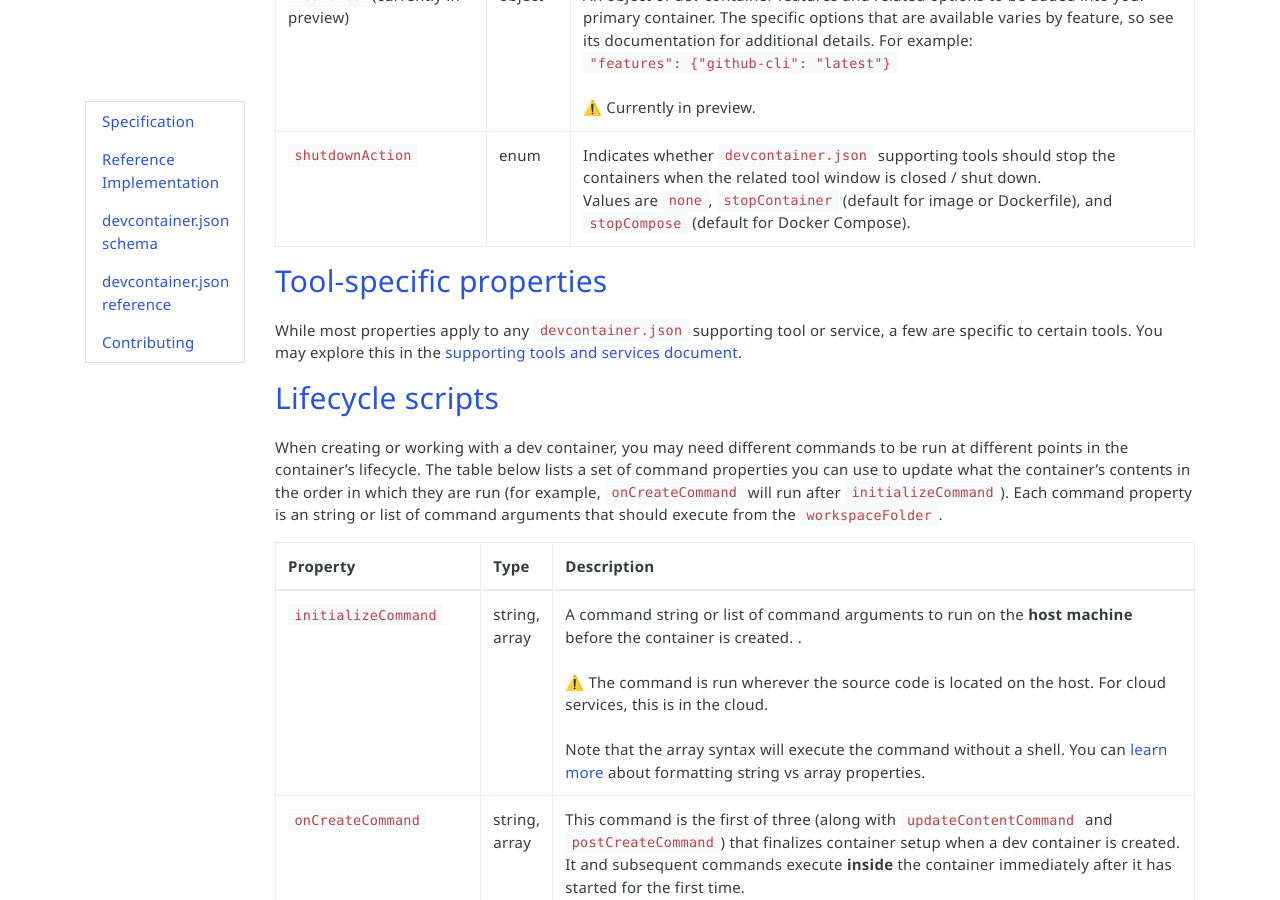
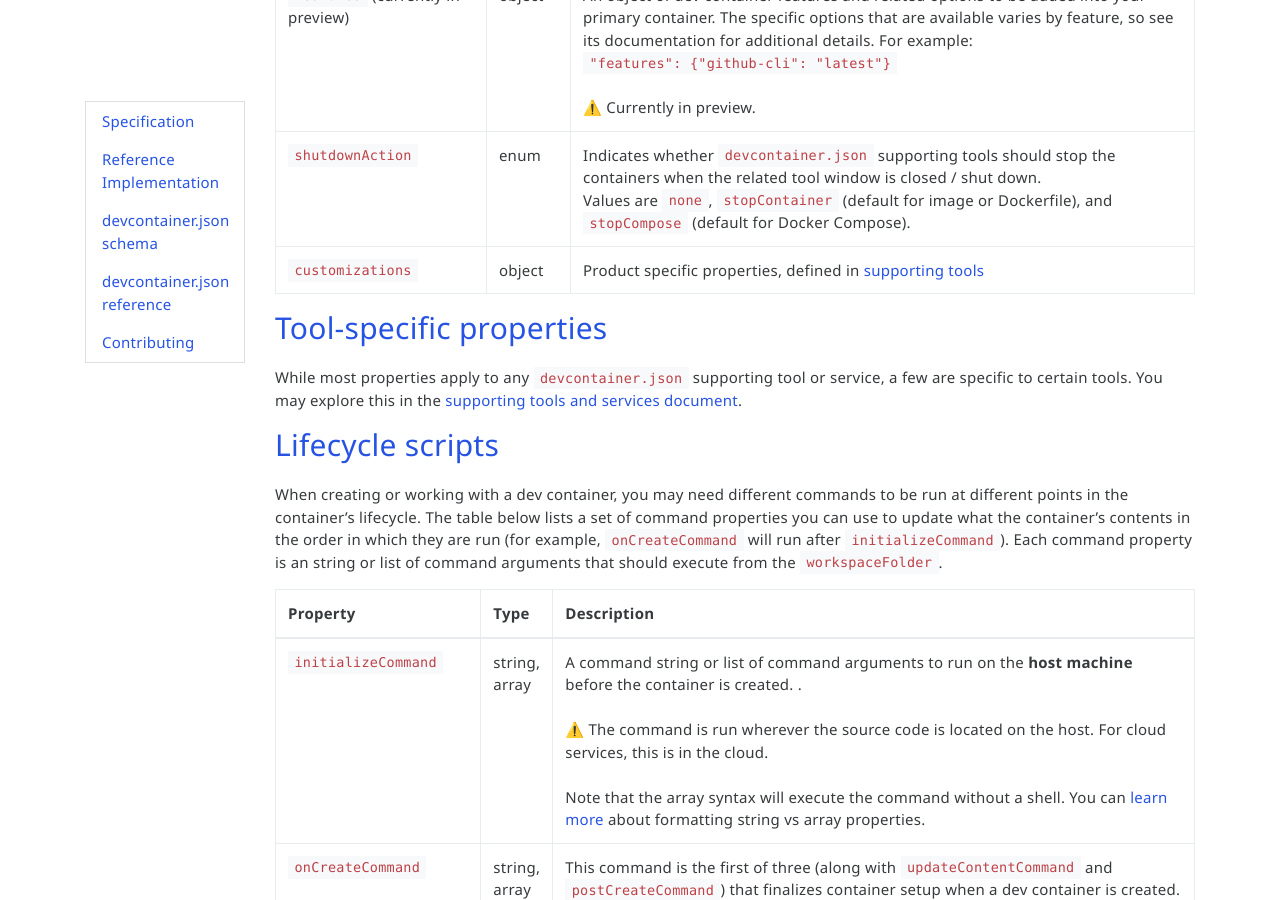
Before and after one commit to devcontainers/devcontainers.github.io, a Jekyll site: the page built from _implementors/json_reference.md, in a window 1280 px wide and 900 px high, scrolled down 4233 px. Built offline with Jekyll 4.4.1, drawn with Linux system fonts in a browser that asks for light colours; nearby versions of some CDN libraries; comment, search, counter and statistics services are not loaded.

Commit message:
Add customizations

```diff
--- a/_implementors/json_reference.md
+++ b/_implementors/json_reference.md
@@ -56,6 +56,7 @@ The focus of `devcontainer.json` is to describe how to enrich a container for th
 | `overrideCommand` | boolean | Tells `devcontainer.json` supporting services / tools whether they should run `/bin/sh -c "while sleep 1000; do :; done"` when starting the container instead of the container's default command (since the container can shut down if the default command fails). Set to `false` if the default command must run for the container to function properly. Defaults to `true` for when using an image Dockerfile and `false` when referencing a Docker Compose file. |
 | `features` (currently in preview) | object | An object of dev container features and related options to be added into your primary container. The specific options  that are available varies by feature, so see its documentation for additional details. For example: <br />`"features": {"github-cli": "latest"}` <br /><br /> ⚠️ Currently in preview. |
 | `shutdownAction` | enum | Indicates whether `devcontainer.json` supporting tools should stop the containers when the related tool window is closed / shut down.<br>Values are  `none`, `stopContainer` (default for image or Dockerfile), and `stopCompose` (default for Docker Compose). |
+| `customizations` | object | Product specific properties, defined in [supporting tools](supporting-tools.md) |
 {: .table .table-bordered .table-responsive}
 
 ## <a href="#tool-specific" name="tool-specific" class="anchor"> Tool-specific properties </a>
```
